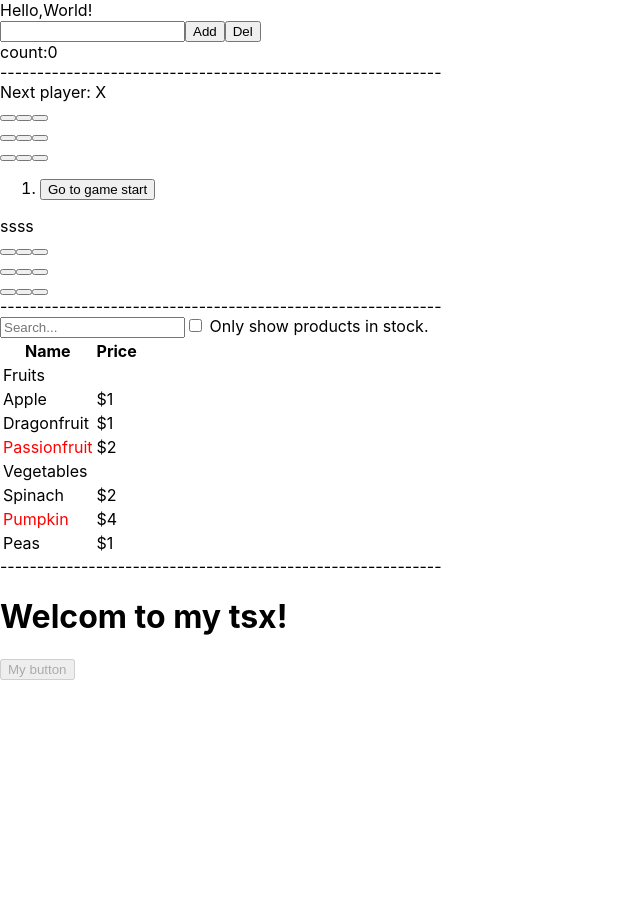
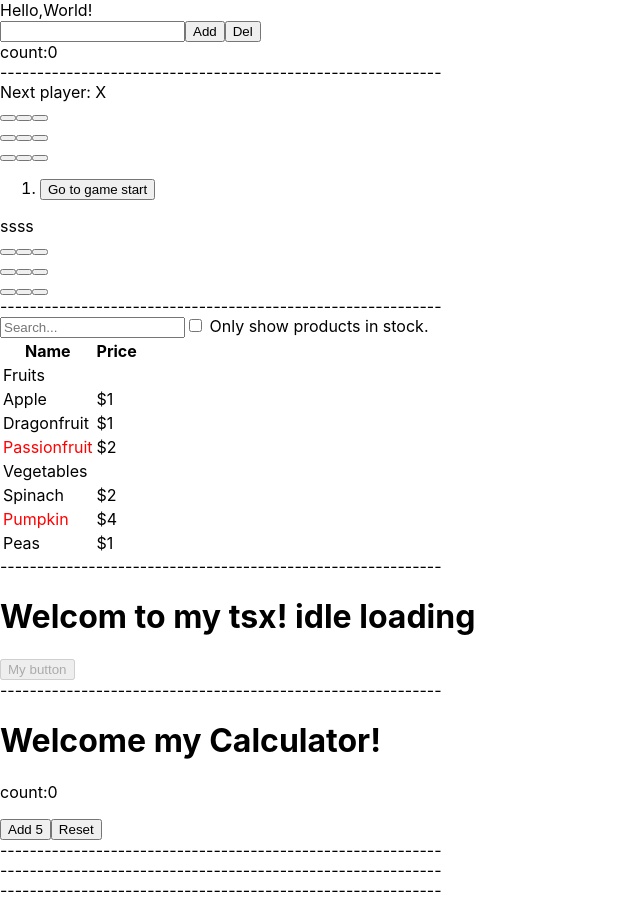
Before and after one commit to lnsylt024/react-wk, a React (Create React App) app: page / in a window 1280 px wide. Shown: the whole page, without its empty margins (0-640 px from the left). Before the commit the page ends 800 px from the top, so only its background shows below. Built offline with nearby package versions, Linux system fonts and the light colour scheme.

Commit message:
计数器

```diff
--- a/public/index.html
+++ b/public/index.html
@@ -23,5 +23,10 @@
         <div id="examplelayout"></div>
         <div>------------------------------------------------------------</div>
         <div id="exampletsx"></div>
+        <div>------------------------------------------------------------</div>
+        <div id="examplecalculator"></div>
+        <div>------------------------------------------------------------</div>
+        <div>------------------------------------------------------------</div>
+        <div>------------------------------------------------------------</div>
     </body>
 </html>
--- a/src/index.js
+++ b/src/index.js
@@ -7,6 +7,7 @@ import Game from "./example/Game";
 import ExampleGame from "./example/ExampleGame";
 import ExampleLayout from "./layout/ExampleLayout";
 import ExampleTSX from "./tsx/ExampleTSX";
+import ExampleCalculator from "./tsx/ExampleCalculator";
 
 //方案1
 const root = ReactDOM.createRoot(document.getElementById("root"));
@@ -34,3 +35,7 @@ ReactDOM.createRoot(document.getElementById("examplelayout")).render(
 ReactDOM.createRoot(document.getElementById("exampletsx")).render(
   <ExampleTSX />,
 );
+
+ReactDOM.createRoot(document.getElementById("examplecalculator")).render(
+    <ExampleCalculator />,
+);
--- /dev/null
+++ b/src/tsx/ExampleCalculator.tsx
@@ -0,0 +1,39 @@
+import {useReducer} from "react";
+
+interface State {
+    count: number;
+}
+
+type CounterActiion=
+    |{type: "reset"}
+    |{type: "setCount"; value:State["count"]};
+
+const initialState: State = {count:0};
+
+function stateReducer(state: State, action: CounterActiion) :State{
+    switch (action.type) {
+        case "reset":
+            return initialState;
+        case "setCount":
+            return {...state,count:action.value};
+        default:
+            throw new Error("Unknown action.");
+    }
+}
+
+function Index() {
+    const [state, dispatch] =useReducer(stateReducer,initialState);
+    const addFive = () => dispatch({type:"setCount",value:state.count+5}) ;
+    const reset = () => dispatch({type:"reset"});
+
+    return(
+        <div>
+            <h1>Welcome my Calculator!</h1>
+            <p>count:{state.count}</p>
+            <button onClick={addFive}>Add 5</button>
+            <button onClick={reset}>Reset</button>
+        </div>
+    );
+}
+
+export default Index;
--- a/src/tsx/ExampleTSX.tsx
+++ b/src/tsx/ExampleTSX.tsx
@@ -1,18 +1,31 @@
+import {useState} from "react";
+
 interface MyButtonProps {
     title: string;
     disabled: boolean;
 }
 
-function MyButton({ title, disabled }: MyButtonProps) {
+function MyButton({title, disabled}: MyButtonProps) {
     return <button disabled={disabled}>{title}</button>;
 }
 
 function Index() {
+    type customType = "idle" | "loading" | "success" | "error";
+    const [status,setStatus] = useState<customType>("idle");
+
+    type RequestState=
+        | {status: "idle"}
+        | {status: "loading"}
+        | {status: "success", data: any}
+        | {status: "error", error:Error};
+    const [reqState,setReqState] = useState<RequestState>({status:"loading"})
+
     return (
         <div>
-      <h1>Welcom to my tsx!</h1>
-      <MyButton title={"My button"} disabled={true} />
+            <h1>Welcom to my tsx! {status} {reqState.status}</h1>
+            <MyButton title={"My button"} disabled={true}/>
         </div>
     );
 }
+
 export default Index;
```
Lines whose indentation alone changed are shown as unchanged.
